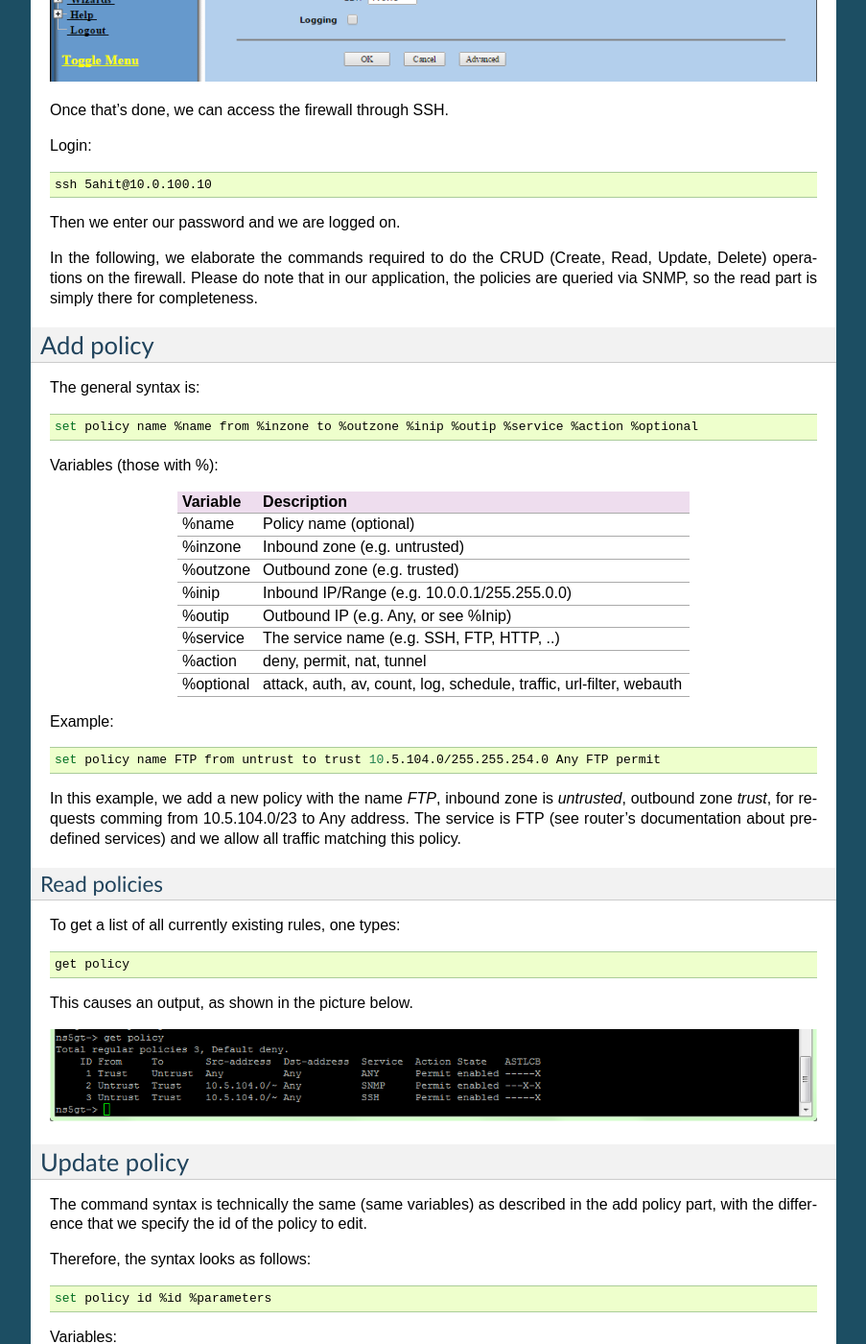
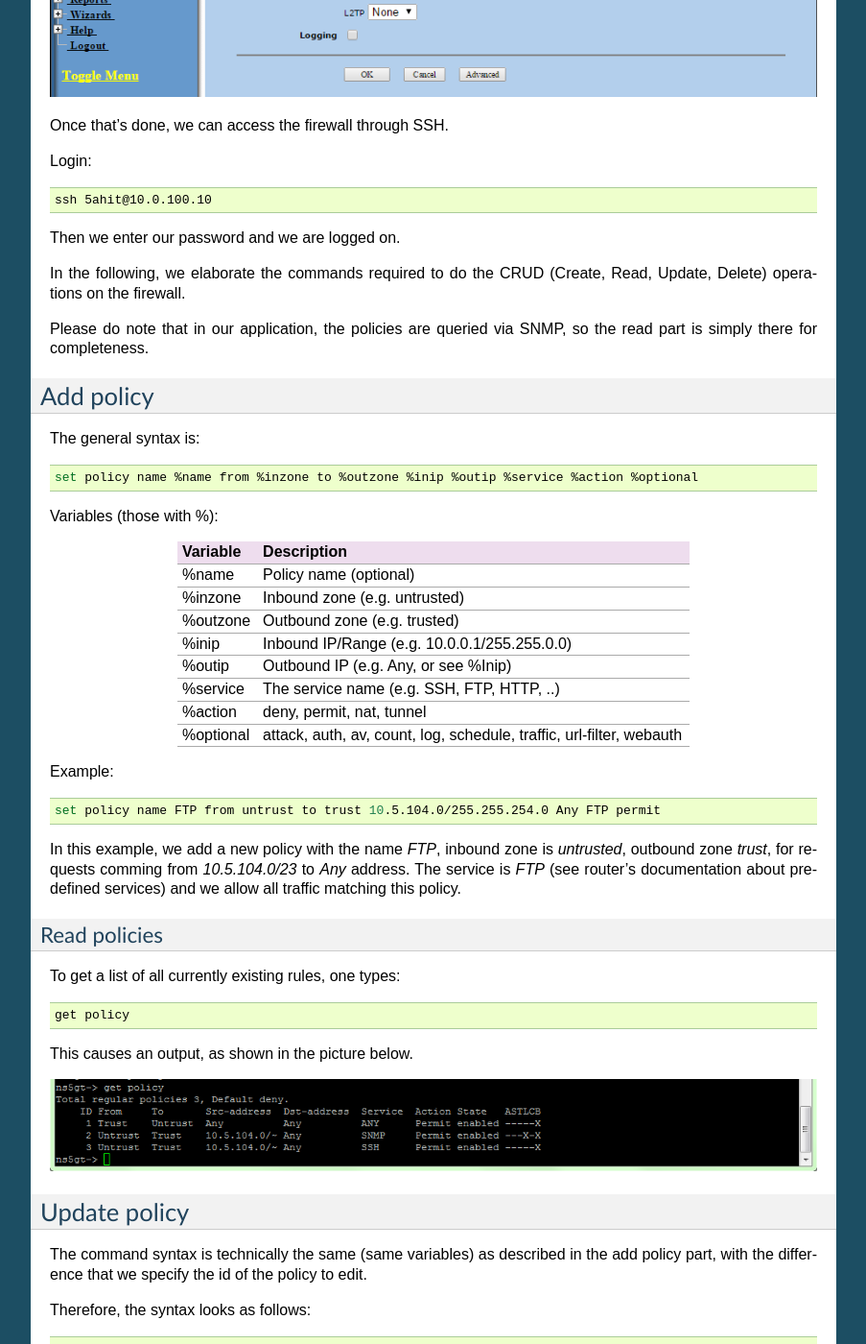
Before and after one commit to aayvazyan-tgm/RouterManagementProject_RockTheNet, a Sphinx documentation site: the page built from docs/administration.rst, in a window 1280 px wide and 1400 px high, scrolled down 1146 px. Shown: the whole window at 96% size, without its empty margins (198-1101 px from the left). Built offline with Sphinx 7.4.7, drawn with Linux system fonts in a browser that asks for light colours; some of the changed text lies outside the part shown.

Commit message:
Smaller fixes on CRUD doc

```diff
--- a/docs/administration.rst
+++ b/docs/administration.rst
@@ -27,6 +28,7 @@ Then we enter our password and we are logged on.
 
 In the following, we elaborate the commands required to do the CRUD
 (Create, Read, Update, Delete) operations on the firewall.
+
 Please do note that in our application, the policies are queried via
 SNMP, so the read part is simply there for completeness.
 
@@ -61,8 +63,8 @@ Example:
     set policy name FTP from untrust to trust 10.5.104.0/255.255.254.0 Any FTP permit
 
 In this example, we add a new policy with the name *FTP*, inbound zone is *untrusted*,
-outbound zone *trust*, for requests comming from 10.5.104.0/23 to Any address.
-The service is FTP (see router's documentation about pre-defined services) and we allow
+outbound zone *trust*, for requests comming from *10.5.104.0/23* to *Any* address.
+The service is *FTP* (see router's documentation about pre-defined services) and we allow
 all traffic matching this policy.
 
 Read policies
```
Also changed, not shown: other parts of docs/administration.rst (+3 -2 lines).
